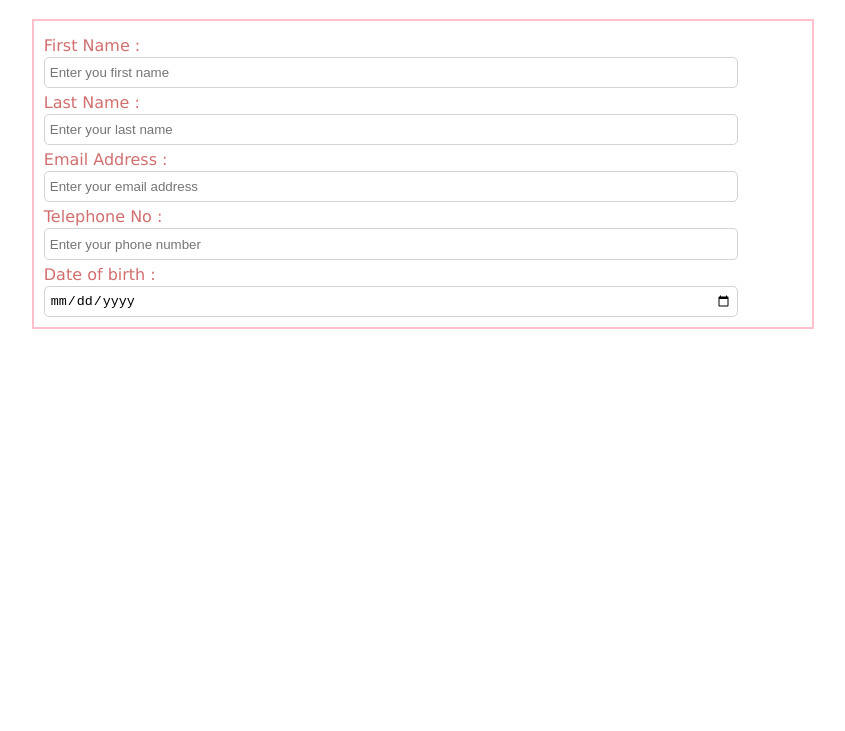
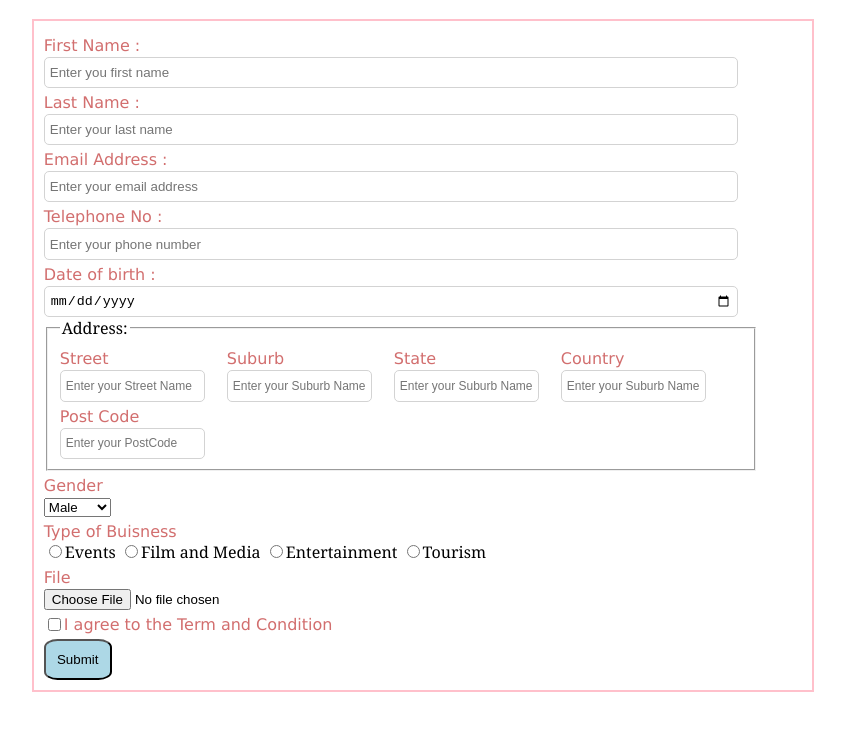
Before and after one commit to bhagya099/Car_Hire_project_web-assessment, a plain HTML site: page registration.html in a window 1280 px wide. Shown: the part 67-798 px from the top of the page, without its empty margins (217-1062 px from the left). Drawn offline with Linux system fonts and the light colour scheme.

Commit message:
make a full form

```diff
--- a/css/registration.css
+++ b/css/registration.css
@@ -31,3 +31,26 @@ label {
     padding: 5px;
     margin-top: 2px;
 }
+
+fieldset {
+    width: 90%;
+}
+
+.address {
+    display: flex;
+    flex-wrap: wrap;
+}
+
+.address .form_input {
+    width: 80%;
+    font-size: 12px
+}
+
+button {
+    font-size: 0.8;
+    padding: 0.7rem;
+    border-radius: 20%;
+    margin: auto;
+    margin-top: 5px;
+    background-color: lightblue;
+}
--- a/registration.html
+++ b/registration.html
@@ -13,7 +13,7 @@
     <h1>Registration to partern with us</h1>
     <!-- outer section begin -->
     <section class="outer_container">
-        <form name="registration_form" method="POST" action="">
+        <form name="registration_form" method="POST" action="thankyou.html">
             <!-- first name -->
             <label for="first_name">First Name :</label>
             <input type="text" id="first_name" name="FirstName" class="form_input" placeholder="Enter you first name">
@@ -29,10 +29,56 @@
             <!-- last name -->
             <label for="userdob">Date of birth :</label>
             <input type="date" id="userdob" name="DOB" class="form_input" placeholder="Enter your date of birth">
+            <fieldset>
+                <legend>Address:</legend>
+                <div class="address">
+                    <div>
+                        <label for="userStreet">Street</label>
+                        <input type="text" name="userStreet" id="userStreet" class="form_input" placeholder="Enter your Street Name" />
+                    </div>
+                    <div>
+                        <label for="userSuburb">Suburb</label>
+                        <input type="text" name="userSuburb" id="userSuburb" class="form_input" placeholder="Enter your Suburb Name" />
+                    </div>
+                    <div>
+                        <label for="userSuburb">State</label>
+                        <input type="text" name="userSuburb" id="userSuburb" class="form_input" placeholder="Enter your Suburb Name" />
+                    </div>
+                    <div>
+                        <label for="userSuburb">Country</label>
+                        <input type="text" name="userSuburb" id="userSuburb" class="form_input" placeholder="Enter your Suburb Name" />
+                    </div>
+                    <div>
+                        <label for="userPostcode">Post Code </label>
+                        <input type="number" name="userPostcode" id="userPostcode" class="form_input" placeholder="Enter your PostCode" />
+                    </div>
+                </div>
+            </fieldset>
+            </div>
+
+            <label for="gender">Gender</label>
+            <select name="gender" id="gender">
+                <option value="1">Male</option>
+                <option value="2">Female</option>
+                <option value="3">Other</option>
+            </select>
+
+            <label for="buisness">Type of Buisness</label>
+            <input type="radio" id="buisness" name="buisness">Events
+            <input type="radio" id="buisness" name="buisness">Film and Media
+            <input type="radio" id="buisness" name="buisness">Entertainment
+            <input type="radio" id="buisness" name="buisness">Tourism
+
+            <label for="userfile">File</label>
+            <input type="file" id="userfile" name="userfile"><br>
+
+
+            <input type="checkbox" name="usertc" id="usertc" style="float: left;margin-top:8px;">
+            <label for="usertc">I agree to the Term and Condition</label>
+            <button>Submit</button>
 
         </form>
     </section>
-
     <!-- outer section end -->
 </body>
 
```
